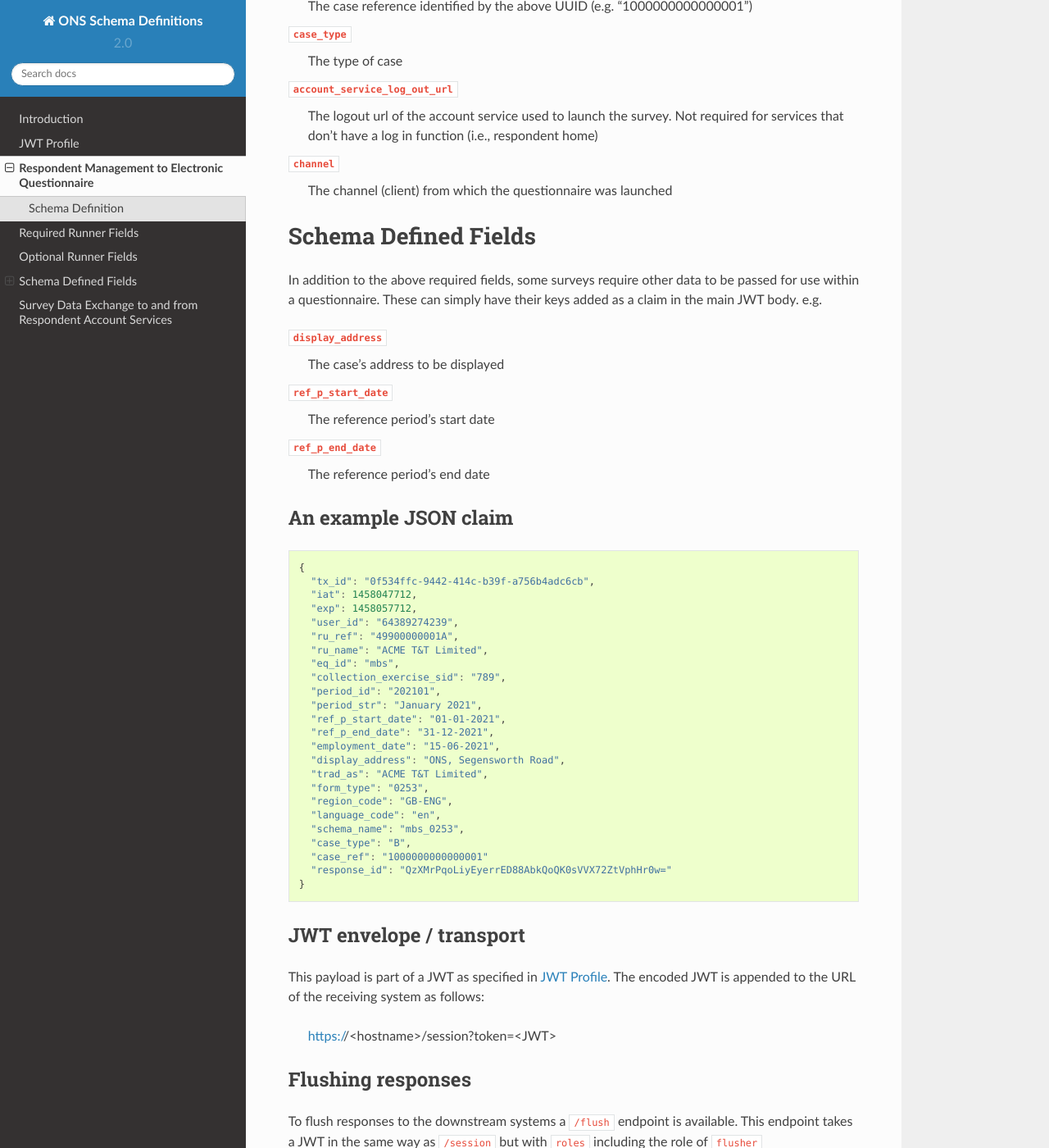
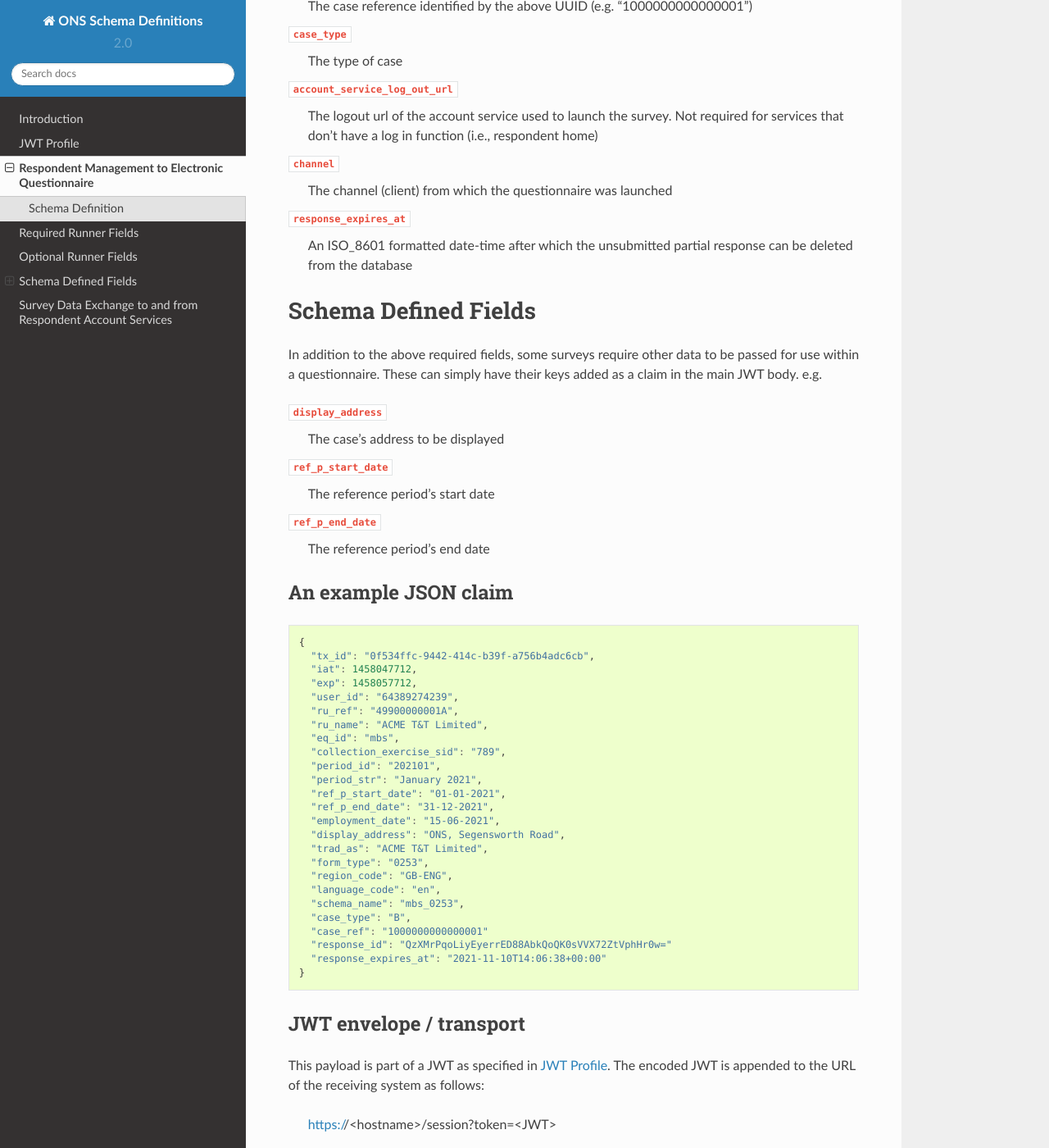
Before and after one commit to ONSdigital/ons-schema-definitions, a Sphinx documentation site: the page built from docs/respondent_management_to_electronic_questionnaire.rst, in a window 1280 px wide and 1400 px high, scrolled down 2286 px. Shown: the whole window at 82% size. Built offline with Sphinx 7.4.7 and the Read the Docs theme 2.0.0, drawn with Linux system fonts in a browser that asks for light colours; pages that are not in the unit, such as notebooks, are missing from menus.

Commit message:
Add optional response_expires_at claim

```diff
--- a/docs/respondent_management_to_electronic_questionnaire.rst
+++ b/docs/respondent_management_to_electronic_questionnaire.rst
@@ -73,6 +73,8 @@ The runner can optionally accept the following keys.
   The logout url of the account service used to launch the survey.  Not required for services that don't have a log in function (i.e., respondent home)
 ``channel``
   The channel (client) from which the questionnaire was launched
+``response_expires_at``
+  An ISO_8601 formatted date-time after which the unsubmitted partial response can be deleted from the database
 
 Schema Defined Fields
 ---------------------
@@ -114,6 +116,7 @@ An example JSON claim
     "case_type": "B",
     "case_ref": "1000000000000001"
     "response_id": "QzXMrPqoLiyEyerrED88AbkQoQK0sVVX72ZtVphHr0w="
+    "response_expires_at": "2021-11-10T14:06:38+00:00"
   }
 
 JWT envelope / transport
```
